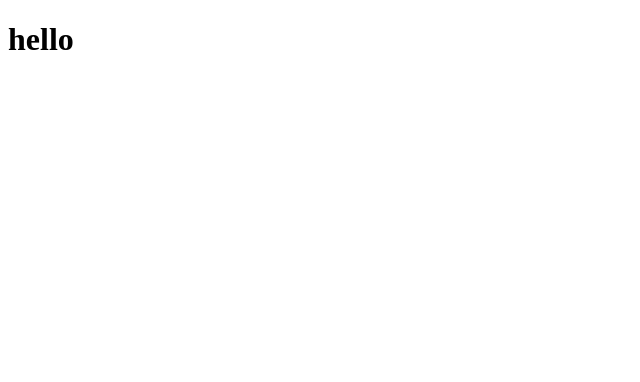
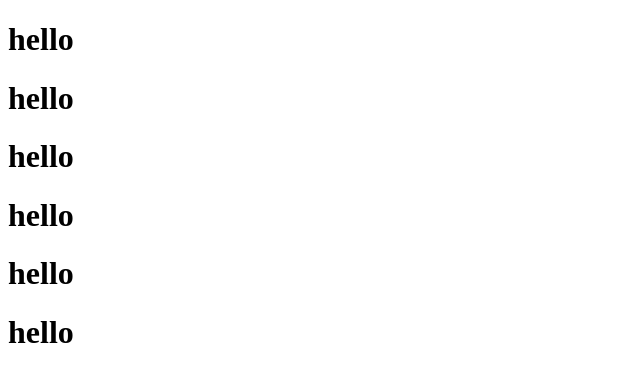
Before and after one commit to Icy-Bear/wedDEV_git, a plain HTML site: page index.html in a window 1280 px wide. Shown: the whole page, without its empty margins (0-640 px from the left). Drawn offline with Linux system fonts and the light colour scheme.

Commit message:
many h1 tags

```diff
--- a/index.html
+++ b/index.html
@@ -7,6 +7,11 @@
 </head>
 <body>
     <h1>hello</h1>
+    <h1>hello</h1>
+    <h1>hello</h1>
+    <h1>hello</h1>
+    <h1>hello</h1>
+    <h1>hello</h1>
 
 </body>
 </html>
```
